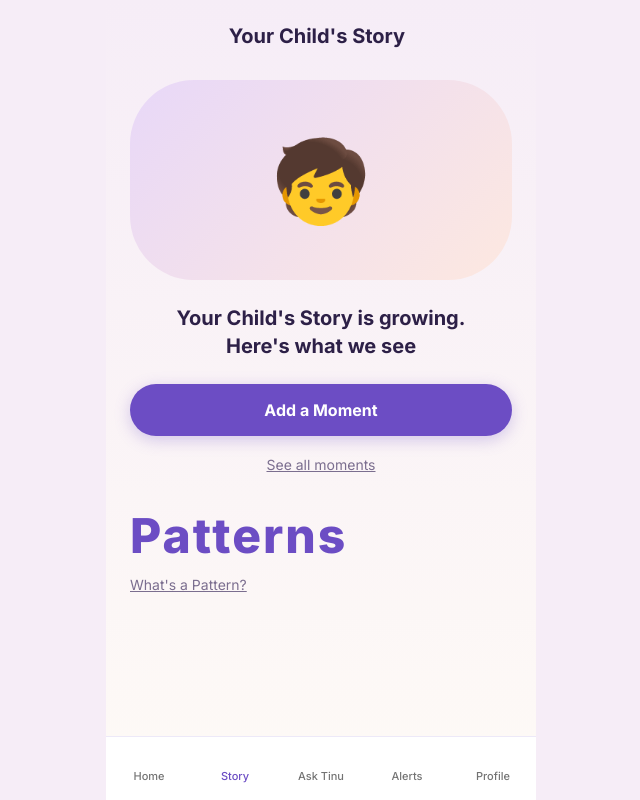
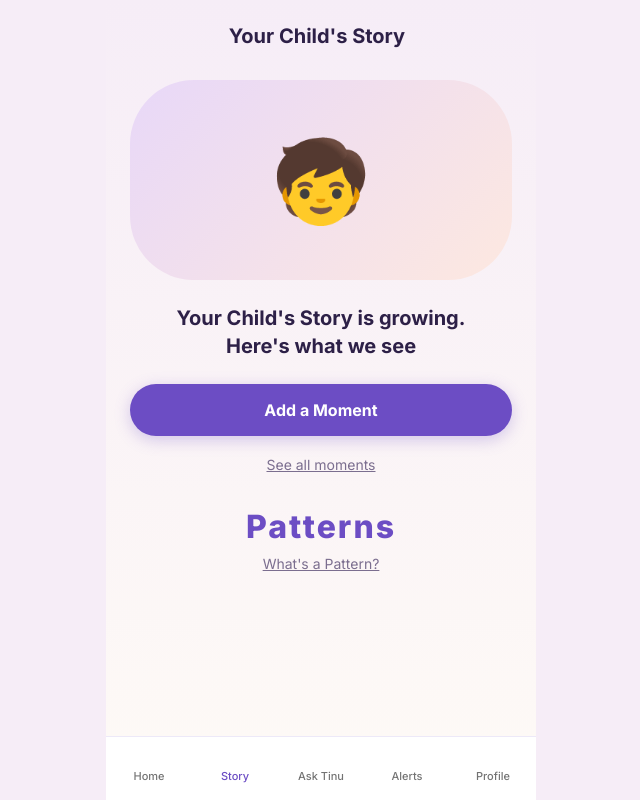
Before and after one commit to capricarun/TinyPal, a React (Vite) app: page /TinyPal/story in a window 1280 px wide. Shown: the whole page, without its empty margins (319-959 px from the left). Built offline with nearby package versions, Linux system fonts and the light colour scheme; some icons are missing.

Commit message:
Story: Patterns label 32px + centred; all cards radius 16px

```diff
--- a/src/app/muiTheme.ts
+++ b/src/app/muiTheme.ts
@@ -54,7 +54,7 @@ export const tinyPalTheme = createTheme({
     },
     MuiCard: {
       styleOverrides: {
-        root: { borderRadius: 20, boxShadow: "0 2px 16px rgba(107,77,196,0.08)" },
+        root: { borderRadius: 16, boxShadow: "0 2px 16px rgba(107,77,196,0.08)" },
       },
     },
     MuiBottomNavigation: {
--- a/src/app/pages/PatternSlide.tsx
+++ b/src/app/pages/PatternSlide.tsx
@@ -78,7 +78,7 @@ export default function PatternSlide({ patternNumber, title, description, insigh
         <Card
           sx={{
             background: GRADIENT_COLORS[patternNumber],
-            borderRadius: 4,
+            borderRadius: "16px",
             boxShadow: "0 6px 24px rgba(108,77,196,0.25)",
           }}
         >
@@ -96,7 +96,7 @@ export default function PatternSlide({ patternNumber, title, description, insigh
         </Card>
 
         {/* Description */}
-        <Card sx={{ borderRadius: 3, border: "1px solid #d9cbff", boxShadow: "none" }}>
+        <Card sx={{ borderRadius: "16px", border: "1px solid #d9cbff", boxShadow: "none" }}>
           <CardContent sx={{ p: 2.5 }}>
             <Typography variant="body1" sx={{ color: "#2d2047", lineHeight: 1.7, fontSize: 15 }}>
               {description}
@@ -105,7 +105,7 @@ export default function PatternSlide({ patternNumber, title, description, insigh
         </Card>
 
         {/* Insight */}
-        <Card sx={{ borderRadius: 3, bgcolor: "rgba(108,77,196,0.06)", border: "1px solid rgba(108,77,196,0.15)", boxShadow: "none" }}>
+        <Card sx={{ borderRadius: "16px", bgcolor: "rgba(108,77,196,0.06)", border: "1px solid rgba(108,77,196,0.15)", boxShadow: "none" }}>
           <CardContent sx={{ p: 2.5 }}>
             <Box sx={{ display: "flex", gap: 1.5, alignItems: "flex-start" }}>
               <LightbulbOutlinedIcon sx={{ color: "#6c4dc4", mt: 0.3, flexShrink: 0 }} />
--- a/src/app/pages/PatternsInfo.tsx
+++ b/src/app/pages/PatternsInfo.tsx
@@ -67,7 +67,7 @@ export default function PatternsInfo() {
 
         <Box sx={{ display: "flex", flexDirection: "column", gap: 1.5 }}>
           {HOW_IT_WORKS.map(({ step, icon, title, desc }) => (
-            <Card key={step} sx={{ borderRadius: 3, border: "1px solid #d9cbff", boxShadow: "none" }}>
+            <Card key={step} sx={{ borderRadius: "16px", border: "1px solid #d9cbff", boxShadow: "none" }}>
               <CardContent sx={{ p: 2.5, display: "flex", gap: 2, alignItems: "flex-start" }}>
                 <Avatar sx={{ bgcolor: "#6c4dc4", width: 40, height: 40, flexShrink: 0 }}>
                   {icon}
@@ -86,7 +86,7 @@ export default function PatternsInfo() {
         </Box>
 
         {/* Example */}
-        <Card sx={{ mt: 2.5, borderRadius: 3, bgcolor: "rgba(108,77,196,0.06)", border: "1px solid rgba(108,77,196,0.15)", boxShadow: "none" }}>
+        <Card sx={{ mt: 2.5, borderRadius: "16px", bgcolor: "rgba(108,77,196,0.06)", border: "1px solid rgba(108,77,196,0.15)", boxShadow: "none" }}>
           <CardContent sx={{ p: 2.5 }}>
             <Typography variant="overline" sx={{ color: "#6c4dc4", fontWeight: 700, letterSpacing: 1, display: "block", mb: 1 }}>
               EXAMPLE PATTERN
--- a/src/app/pages/Story.tsx
+++ b/src/app/pages/Story.tsx
@@ -111,7 +111,7 @@ export default function Story() {
           </Box>
 
           {/* Patterns section */}
-          <Box sx={{ mb: 2 }}>
+          <Box sx={{ mb: 2, textAlign: "center" }}>
             <Typography
               variant="h3"
               sx={{
@@ -119,6 +119,7 @@ export default function Story() {
                 color: "#6c4dc4",
                 letterSpacing: 2,
                 mb: 1,
+                fontSize: 32,
               }}
             >
               Patterns
@@ -131,6 +132,8 @@ export default function Story() {
                 textDecoration: "underline",
                 cursor: "pointer",
                 fontSize: 14,
+                display: "block",
+                textAlign: "center",
               }}
             >
               What's a Pattern?
```
